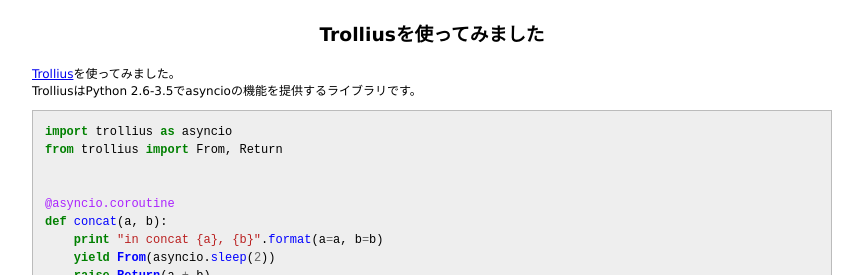
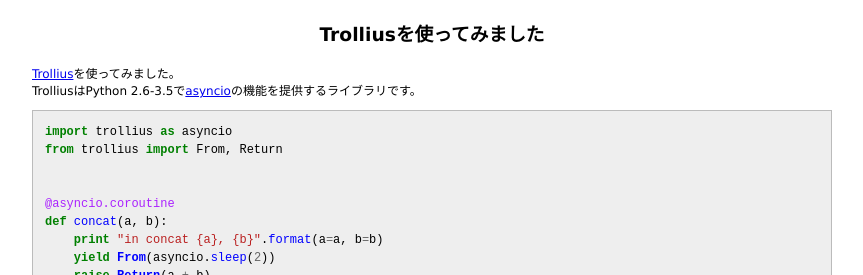
Before and after one commit to 38elements/38elements.github.com, a Jekyll site: the page built from _posts/2015-03-14-python-trollius-asyncio.md, in a window 1280 px wide. Shown: the top 275 px of the page, without its empty margins (208-1071 px from the left). Built offline with Jekyll 4.4.1, drawn with Linux system fonts in a browser that asks for light colours; Markdown is read by kramdown in place of the engine named in the settings; part of the change alters nothing that is shown.

```diff
--- a/_posts/2015-03-14-python-trollius-asyncio.md
+++ b/_posts/2015-03-14-python-trollius-asyncio.md
@@ -3,7 +3,7 @@ layout: posts
 title: Trolliusを使ってみました
 ---
 [Trollius](http://trollius.readthedocs.org/en/latest/index.html)を使ってみました。
-TrolliusはPython 2.6-3.5でasyncioの機能を提供するライブラリです。
+TrolliusはPython 2.6-3.5で[asyncio](http://docs.python.jp/3/library/asyncio.html)の機能を提供するライブラリです。
 {% highlight python %}
 import trollius as asyncio
 from trollius import From, Return
```
